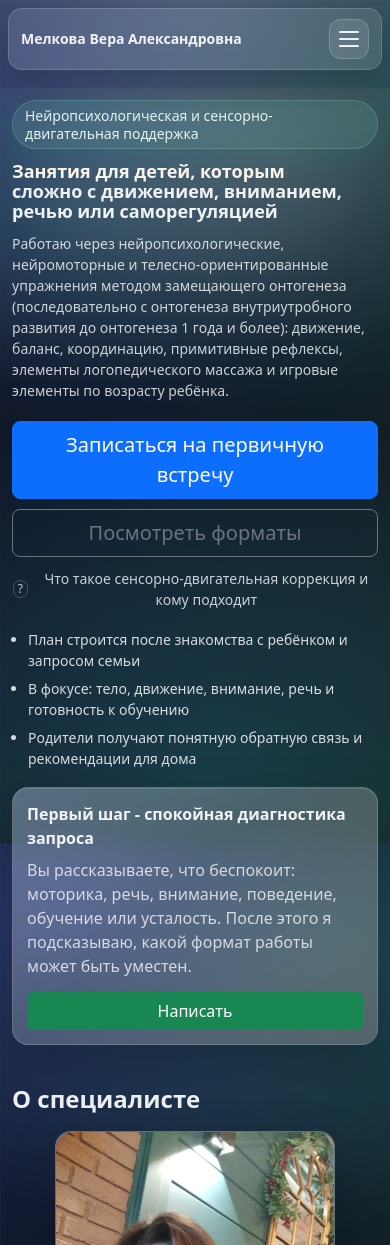
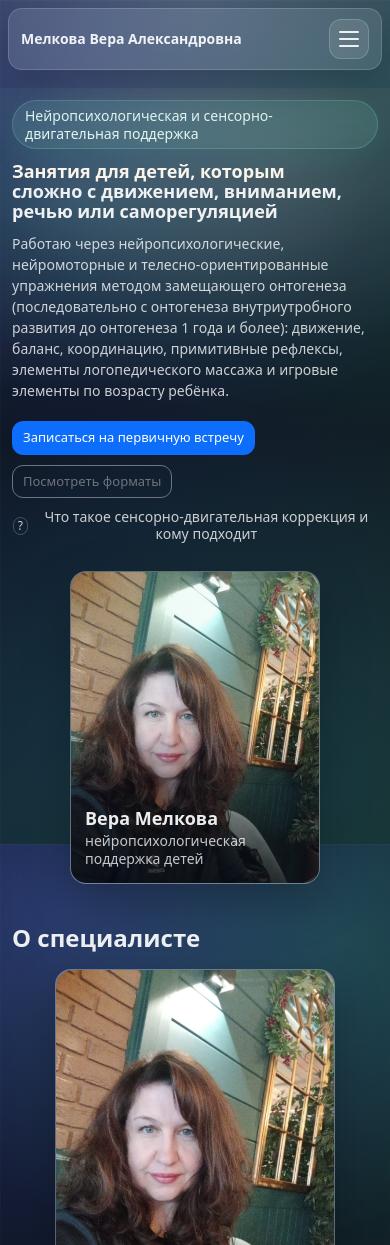
Before and after one commit to pavelmelkov/childhealth, a Next.js app: page / in a window 390 px wide. Shown: the top 1245 px of the page. Built offline with nearby package versions, Linux system fonts and the light colour scheme.

Commit message:
Improve hero layout on mobile

```diff
--- a/src/sections/Hero/Hero.scss
+++ b/src/sections/Hero/Hero.scss
@@ -78,40 +78,64 @@
 
   &__visual {
     display: grid;
-    place-items: stretch;
+    place-items: center;
   }
 
-  &__card {
+  &__portrait {
     width: 100%;
+    max-width: 420px;
+    aspect-ratio: 4 / 5;
     position: relative;
-    border-radius: 18px;
-    padding: 22px;
+    margin: 0;
     overflow: hidden;
+    border-radius: 22px;
+    padding: 0;
   }
 
-  &__card::before {
+  &__portrait::before {
     content: '';
     position: absolute;
     inset: 0;
+    z-index: 1;
     pointer-events: none;
-    background: linear-gradient(135deg, rgba(143, 184, 255, 0.16), transparent 42%, rgba(240, 176, 143, 0.12));
+    background:
+      linear-gradient(180deg, transparent 48%, rgba(4, 10, 18, 0.78)),
+      radial-gradient(260px 220px at 26% 14%, rgba(125, 223, 195, 0.16), transparent 70%);
   }
 
-  &__cardTitle {
-    position: relative;
-    font-weight: 800;
-    margin-bottom: 8px;
+  &__portrait img {
+    width: 100%;
+    height: 100%;
+    display: block;
+    object-fit: cover;
+    object-position: center top;
   }
 
-  &__cardText {
-    position: relative;
-    opacity: 0.82;
-    margin-bottom: 14px;
-    line-height: 1.5;
+  &__portrait .mediaLoader {
+    height: 100%;
+    border-radius: inherit;
   }
 
-  &__card .btn {
-    position: relative;
+  &__portraitCaption {
+    position: absolute;
+    z-index: 2;
+    left: 18px;
+    right: 18px;
+    bottom: 18px;
+    display: grid;
+    gap: 3px;
+  }
+
+  &__portraitCaption span {
+    font-weight: 850;
+    font-size: 22px;
+    line-height: 1.1;
+  }
+
+  &__portraitCaption small {
+    color: rgba(255, 255, 255, 0.76);
+    font-size: 14px;
+    line-height: 1.3;
   }
 
   @media (max-width: 991.98px) {
@@ -150,25 +174,38 @@
     }
 
     &__actions {
-      display: grid;
-      grid-template-columns: 1fr;
+      display: flex;
       gap: 10px;
+      margin-bottom: 10px;
     }
 
     &__actions .btn,
-    &__card .btn {
-      width: 100%;
+    &__actions .btn-lg {
+      width: auto;
+      min-height: 0;
+      padding: 9px 12px;
+      font-size: 14px;
+      line-height: 1.18;
+      border-radius: 11px;
     }
 
     &__facts {
-      padding-left: 16px;
-      gap: 7px;
-      font-size: 15px;
+      display: none;
     }
 
-    &__card {
-      padding: 16px;
-      border-radius: 14px;
+    &__portrait {
+      max-width: min(300px, 82vw);
+      border-radius: 16px;
+    }
+
+    &__portraitCaption {
+      left: 14px;
+      right: 14px;
+      bottom: 14px;
+    }
+
+    &__portraitCaption span {
+      font-size: 18px;
     }
   }
 
@@ -182,8 +219,14 @@
       font-size: 14px;
     }
 
-    &__card {
-      padding: 14px;
+    &__portrait {
+      max-width: min(250px, 80vw);
+    }
+
+    &__actions .btn,
+    &__actions .btn-lg {
+      padding: 8px 10px;
+      font-size: 13px;
     }
   }
 }
--- a/src/sections/Hero/Hero.tsx
+++ b/src/sections/Hero/Hero.tsx
@@ -1,4 +1,6 @@
 import { InfoModal } from '../../components/InfoModal/InfoModal';
+import { ImageWithLoader } from '@/components/MediaLoader/MediaLoader';
+import { publicPath } from '@/lib/publicPath';
 
 export function Hero() {
   return (
@@ -37,17 +39,18 @@ export function Hero() {
         </div>
 
         <div className="hero__visual">
-          <div className="hero__card card-glass">
-            <div className="hero__cardTitle">Первый шаг - спокойная диагностика запроса</div>
-            <div className="hero__cardText">
-              Вы рассказываете, что беспокоит: моторика, речь, внимание, поведение,
-              обучение или усталость. После этого я подсказываю, какой формат работы
-              может быть уместен.
-            </div>
-            <a className="btn btn-success" href="#contacts">
-              Написать
-            </a>
-          </div>
+          <figure className="hero__portrait card-glass">
+            <ImageWithLoader
+              src={publicPath('/about/about.jpg')}
+              alt="Мелкова Вера Александровна"
+              loading="eager"
+              loaderLabel="Загрузка фото"
+            />
+            <figcaption className="hero__portraitCaption">
+              <span>Вера Мелкова</span>
+              <small>нейропсихологическая поддержка детей</small>
+            </figcaption>
+          </figure>
         </div>
       </div>
     </header>
```
